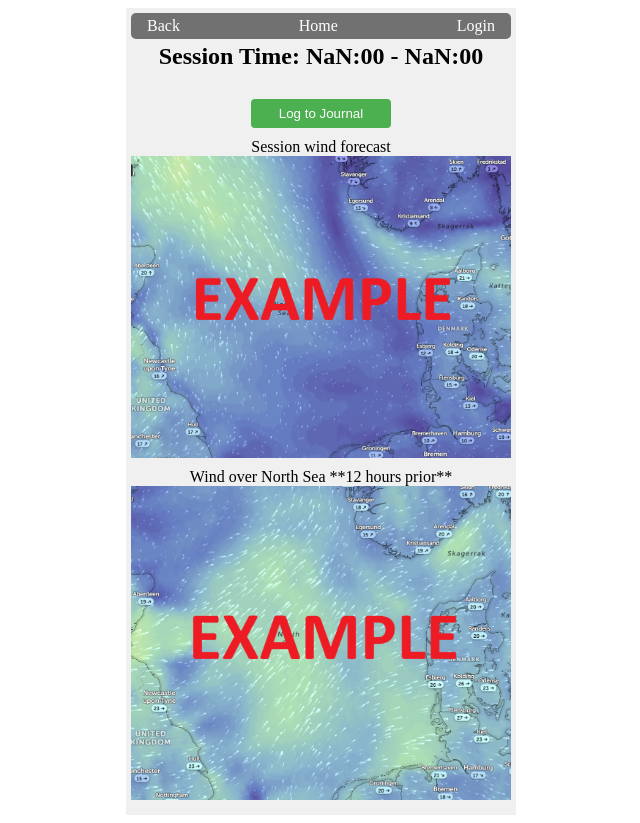
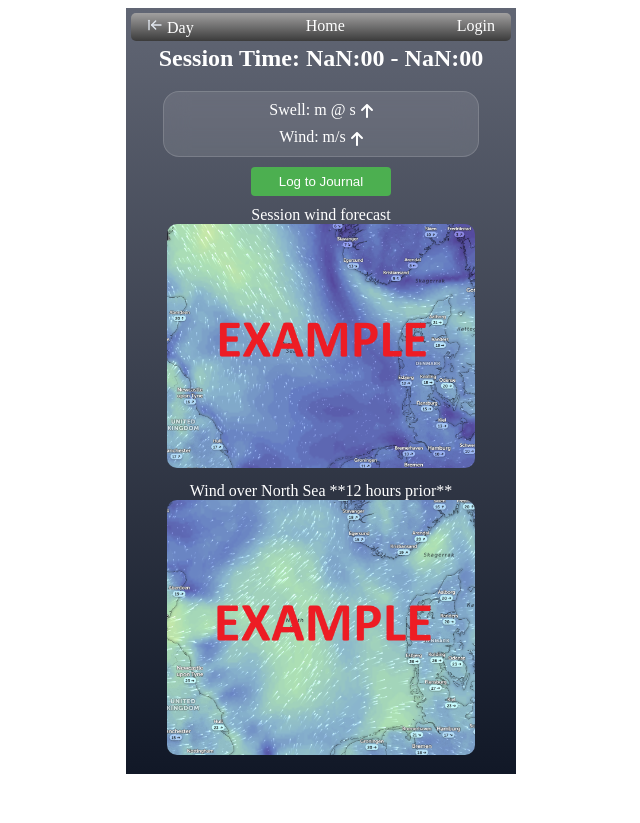
Before and after one commit to pete-h-87/Surf-App-Mono, a React (Create React App) app in the folder frontend/: page /three-hour-view in a window 1280 px wide. Shown: the whole page, without its empty margins (319-959 px from the left). After the commit the page ends 800 px from the top, so only its background shows below. Built offline with nearby package versions, Linux system fonts and the light colour scheme; no server answers.

Commit message:
correcting icons

```diff
--- a/frontend/src/components/Account/Account.js
+++ b/frontend/src/components/Account/Account.js
@@ -1,13 +1,13 @@
 import React, { useContext, useState, useEffect } from "react";
 import styles from "./Account.module.css";
 import { useNavigate } from "react-router-dom";
-import { LogIn, Cloud, BookOpen } from "lucide-react"; // Using lucide-react for web icons
+import { LogOut, House, Cloud, BookOpen } from "lucide-react"; // Using lucide-react for web icons
 import { Link } from "react-router-dom";
 import { loggingInTheUser } from "../../util";
 import { GlobalContext } from "../../GlobalState";
 
 const Account = () => {
-  const { setLoggedInUser, setLoggedInUserId, loggedInUserId } =
+  const { setLoggedInUser, setLoggedInUserId, loggedInUserId, loggedInUser } =
     useContext(GlobalContext);
 
   const [animateIn, setAnimateIn] = useState(false);
@@ -53,6 +53,7 @@ const Account = () => {
         <div className={styles.contentContainer}>
           <h1 className={styles.title}>Account</h1>
           <p className={styles.subtitle}></p>
+          <h3>{loggedInUser}</h3>
           <div className={styles.buttonContainer}>{/* Login Button */}</div>
         </div>
         <div className={styles.contentContainer}>
@@ -78,7 +79,7 @@ const Account = () => {
                 <span className={styles.buttonText}>Journal</span>
               </div>
             </button>
-                        <button
+            <button
               className={`${styles.button} ${
                 animateIn ? styles.animateIn : ""
               } ${journalPressed ? styles.pressed : ""}`}
@@ -87,7 +88,27 @@ const Account = () => {
                   journalPressed ? "0.95" : "1"
                 })`,
                 opacity: animateIn ? "1" : "0",
-                transitionDelay: animateIn ? "0.1s" : "0s",
+                transitionDelay: animateIn ? "0.2s" : "0s",
+              }}
+              onClick={() => {
+                navigate("/homescreen");
+              }}
+            >
+              <div className={styles.buttonContent}>
+                <House color="#E2E8F0" size={24} className={styles.icon} />
+                <span className={styles.buttonText}>Home Page</span>
+              </div>
+            </button>
+            <button
+              className={`${styles.button} ${
+                animateIn ? styles.animateIn : ""
+              } ${journalPressed ? styles.pressed : ""}`}
+              style={{
+                transform: `translateY(${animateIn ? "0" : "40px"}) scale(${
+                  journalPressed ? "0.95" : "1"
+                })`,
+                opacity: animateIn ? "1" : "0",
+                transitionDelay: animateIn ? "0.3s" : "0s",
               }}
               onClick={() => {
                 logout();
@@ -95,7 +116,7 @@ const Account = () => {
               }}
             >
               <div className={styles.buttonContent}>
-                <BookOpen color="#E2E8F0" size={24} className={styles.icon} />
+                <LogOut color="#E2E8F0" size={24} className={styles.icon} />
                 <span className={styles.buttonText}>Logout</span>
               </div>
             </button>
--- a/frontend/src/components/Account/Account.module.css
+++ b/frontend/src/components/Account/Account.module.css
@@ -40,6 +40,10 @@
     var(--color-dark-blue-2)
   );
   z-index: -10; /* Ensures it stays behind other content */
+}
+
+h3 {
+  color: white;
 }
 
 /* Container for main content (title, subtitle, buttons) */
--- a/frontend/src/components/Login/Login.js
+++ b/frontend/src/components/Login/Login.js
@@ -1,7 +1,7 @@
 import React, { useContext, useState, useEffect } from "react";
 import styles from "./Login.module.css";
 import { useNavigate } from "react-router-dom";
-import { LogIn, Cloud, BookOpen } from "lucide-react"; // Using lucide-react for web icons
+import { LogIn, FilePen, BookOpen } from "lucide-react"; // Using lucide-react for web icons
 import { Link } from "react-router-dom";
 import { loggingInTheUser } from "../../util";
 import { GlobalContext } from "../../GlobalState";
@@ -118,7 +118,7 @@ export const Login = () => {
               onClick={() => navigate("/register")}
             >
               <div className={styles.buttonContent}>
-                <BookOpen color="#E2E8F0" size={24} className={styles.icon} />
+                <FilePen color="#E2E8F0" size={24} className={styles.icon} />
                 <span className={styles.buttonText}>Register</span>
               </div>
             </button>
--- a/frontend/src/components/OneDayView/OneDayView.js
+++ b/frontend/src/components/OneDayView/OneDayView.js
@@ -6,6 +6,7 @@ import styles from "./OneDayView.module.css";
 import { FontAwesomeIcon } from "@fortawesome/react-fontawesome";
 import { faArrowUp } from "@fortawesome/free-solid-svg-icons";
 import getBackgroundColor from "../../util/colorCoding";
+import { ArrowLeftToLine } from "lucide-react";
 
 function OneDayView() {
   const [animateIn, setAnimateIn] = useState(false);
@@ -62,9 +63,10 @@ function OneDayView() {
     <div className={styles.page}>
       <nav className={styles.navbar}>
         <ul>
-          <li>
+          <li className={styles.arrowContainer}>
             <Link to="/one-week-view" state={{ dayIndex, date }}>
-              Back
+            <ArrowLeftToLine color="#E2E8F0" size={16} className={styles.icon} />
+              {" " + "Week"}
             </Link>
           </li>
           <li>
--- a/frontend/src/components/OneDayView/OneDayView.module.css
+++ b/frontend/src/components/OneDayView/OneDayView.module.css
@@ -37,10 +37,12 @@
   padding: 10px;
   color: black;
   font-size: 14px;
+  cursor: pointer;
 }
 
 .navbar {
-  background-color: #717171;
+  background: linear-gradient(to bottom, #a1a0a0, #3b3b3b);
+  border: 4px #000000;
   overflow: hidden;
   border-radius: 5px;
 }
--- a/frontend/src/components/OneWeekView/OneWeekView.module.css
+++ b/frontend/src/components/OneWeekView/OneWeekView.module.css
@@ -36,6 +36,7 @@
   padding: 0; /* Remove padding */
   box-sizing: border-box;
   text-decoration: none;
+  cursor: pointer;
   color: inherit; /* Include padding and border in the element's total width and height */
 }
 
--- a/frontend/src/components/Register/Register.js
+++ b/frontend/src/components/Register/Register.js
@@ -1,7 +1,7 @@
 import React, { useContext, useState, useEffect } from "react";
 import styles from "./Register.module.css";
 import { Link } from "react-router-dom";
-import { BookOpen } from "lucide-react"; // Using lucide-react for web icons
+import { FilePen } from "lucide-react"; // Using lucide-react for web icons
 import { useNavigate } from "react-router-dom";
 import { createNewUser } from "../../util";
 
@@ -92,7 +92,7 @@ export const Register = () => {
                 }}
               >
                 <div className={styles.buttonContent}>
-                  <BookOpen color="#E2E8F0" size={24} className={styles.icon} />
+                  <FilePen color="#E2E8F0" size={24} className={styles.icon} />
                   <span className={styles.buttonText}>Register</span>
                 </div>
               </button>
--- a/frontend/src/components/ThreeHourView/Modal/Modal.js
+++ b/frontend/src/components/ThreeHourView/Modal/Modal.js
@@ -11,7 +11,6 @@ function Modal({
   liveScreenShot,
   currentData,
 }) {
-
   if (!show) {
     return null;
   }
--- a/frontend/src/components/ThreeHourView/ThreeHourView.js
+++ b/frontend/src/components/ThreeHourView/ThreeHourView.js
@@ -7,7 +7,11 @@ import Modal from "./Modal/Modal";
 import ConfModal from "./ConfModal/ConfModal";
 import { createEntry, createJournalEntry } from "../../util";
 import { useNavigate } from "react-router-dom";
-import apiUrl from "../../config";
+import { FontAwesomeIcon } from "@fortawesome/react-fontawesome";
+import { faArrowUp } from "@fortawesome/free-solid-svg-icons";
+import { ArrowLeftToLine } from "lucide-react";
+
+// import apiUrl from "../../config";
 // import screenshotEx1 from "../../../public/pictures/ScreenshotEx1.png"
 
 function ThreeHourView() {
@@ -30,6 +34,28 @@ function ThreeHourView() {
   const currentYear = dayjs().year();
   const fullDate = `${currentYear}-${month}-${day}`;
   const formattedDate = dayjs(fullDate).format("YYYY-MM-DD");
+
+  const [animateIn, setAnimateIn] = useState(false);
+  const [loginPressed, setLoginPressed] = useState(false);
+  const [forecastPressed, setForecastPressed] = useState(false);
+  const [journalPressed, setJournalPressed] = useState(false);
+
+  // Spring-like animation for button press using CSS classes
+  const animatePress = (setPressedState) => {
+    setPressedState(true); // Apply pressed state (scale down)
+    setTimeout(() => {
+      setPressedState(false); // Remove pressed state (scale back up)
+    }, 10); // Short duration for the press effect
+  };
+
+  // Entrance animation effect (runs once on component mount)
+  useEffect(() => {
+    // Trigger the entrance animation after a short delay
+    const timer = setTimeout(() => {
+      setAnimateIn(true);
+    }, 10); // time waiting to begin animations
+    return () => clearTimeout(timer); // Cleanup timer on unmount
+  }, []);
 
   // fetch the screenshots with the formattedDate
   // useEffect(() => {
@@ -153,9 +179,14 @@ function ThreeHourView() {
     <div className={styles.page}>
       <nav className={styles.navbar}>
         <ul>
-          <li>
+          <li className={styles.arrowContainer}>
             <Link to="/one-day-view" state={{ dayIndex, date }}>
-              Back
+              <ArrowLeftToLine
+                color="#E2E8F0"
+                size={16}
+                className={styles.icon}
+              />
+              {" " + "Day"}
             </Link>
           </li>
           <li>
@@ -175,6 +206,47 @@ function ThreeHourView() {
         {threeHourPeriodIndex * 3 + 3}:00
       </h2>
       <h3>{date}</h3>
+
+      <div
+        className={`${styles.oldButton} ${animateIn ? styles.animateIn : ""} ${
+          loginPressed ? styles.pressed : ""
+        }`}
+        style={{
+          transform: `translateY(${animateIn ? "0" : "20px"}) scale(${
+            loginPressed ? "0.95" : "1"
+          })`,
+          opacity: animateIn ? "1" : "0",
+          transitionDelay: animateIn ? "0.1s" : "0s",
+        }}
+      >
+        <div className={styles.buttonContent}>
+          <span className={styles.infoSpan}>
+            Swell: {currentData.wave_height}m @ {currentData.wave_period} s
+            <FontAwesomeIcon
+              icon={faArrowUp}
+              style={{
+                transform: `rotate(${currentData.wave_direction + 180}deg)`,
+                fontSize: "1em",
+                verticalAlign: "middle",
+                marginLeft: "5px",
+              }}
+            />{" "}
+          </span>
+          <span className={styles.infoSpan}>
+            Wind: {currentData.wind_speed} m/s
+            <FontAwesomeIcon
+              icon={faArrowUp}
+              style={{
+                transform: `rotate(${currentData.wind_direction + 180}deg)`,
+                fontSize: "1em",
+                verticalAlign: "middle",
+                marginLeft: "5px",
+              }}
+            />
+          </span>
+        </div>
+      </div>
+
       {loggedInUser ? (
         <button onClick={handleModal} className={styles.modalButton}>
           Log to Journal
--- a/frontend/src/components/ThreeHourView/ThreeHourView.module.css
+++ b/frontend/src/components/ThreeHourView/ThreeHourView.module.css
@@ -1,6 +1,10 @@
 .page {
   padding: 5px;
-    background-color: #f0f0f0;
+  background: linear-gradient(
+    to bottom,
+    #616674,
+    #111827
+  ); /* Gradient from light gray to darker gray */
 }
 
 .container {
@@ -11,6 +15,11 @@
 
 .page h2 {
   margin: 4px;
+  color: white;
+}
+
+.page h3 {
+  color: white;
 }
 
 .session {
@@ -23,20 +32,22 @@
   align-items: center;
   box-sizing: border-box;
   padding: 10px;
-    color: black;
+  color: rgb(255, 255, 255);
   font-size: 14px;
 }
 
 .screenshotContainer {
   max-width: 390px;
+  justify-items: center;
   width: 100%;
   margin: 10px auto;
   overflow: hidden;
+  color: white;
 }
 
 .screenshot {
-    width: 100%;
-    display: block;
+  width: 90%;
+  border-radius: 10px;
 }
 
 .navbar {
@@ -78,3 +89,238 @@
 .navbar li a:hover {
   background-color: #111;
 }
+
+/* LandingTwo.module.css */
+
+/* CSS Variables for consistent colors */
+:root {
+  --color-dark-blue-1: #1e293b;
+  --color-dark-blue-2: #0f172a;
+  --color-light-text: #f8fafc;
+  --color-medium-text: #cbd5e1;
+  --color-button-bg: rgba(255, 255, 255, 0.1);
+  --color-button-border: rgba(255, 255, 255, 0.15);
+  --color-icon: #e2e8f0;
+  --color-blue-600: #2563eb; /* For the "Go Back Home" button */
+  --color-blue-700: #1d4ed8; /* For the "Go Back Home" button hover */
+  --color-gray-900: #111827; /* For the "Go Back Home" page background */
+}
+
+/* Base styles for font and full page sizing */
+.appContainer {
+  position: relative;
+  display: flex;
+  flex-direction: column;
+  align-items: center;
+  justify-content: center;
+  min-height: 100vh; /* Minimum height is viewport height */
+  width: 100%;
+  overflow: hidden; /* Prevents scrollbars from animations */
+  font-family: "Inter", sans-serif; /* Assumes Inter font is loaded globally */
+}
+
+/* Background gradient styles */
+.backgroundGradient {
+  position: absolute;
+  top: 0;
+  right: 0;
+  bottom: 0;
+  left: 0;
+  background: linear-gradient(
+    to bottom,
+    var(--color-dark-blue-1),
+    var(--color-dark-blue-2)
+  );
+  z-index: -10; /* Ensures it stays behind other content */
+}
+
+/* Container for main content (title, subtitle, buttons) */
+.contentContainer {
+  display: flex;
+  flex-direction: column;
+  align-items: center;
+  justify-content: center;
+  padding: 1.5rem; /* p-6 */
+  width: 100%;
+  max-width: 28rem; /* max-w-md (448px) */
+}
+
+/* Title styling */
+.title {
+  font-weight: 600; /* font-semibold */
+  font-size: 2.25rem; /* text-4xl */
+  line-height: 2.5rem; /* text-4xl */
+  color: var(--color-light-text); /* text-slate-50 */
+  margin-bottom: 0.5rem; /* mb-2 */
+  text-align: center;
+}
+
+/* Subtitle styling */
+.subtitle {
+  font-weight: 400; /* font-normal */
+  font-size: 1rem; /* text-base */
+  line-height: 1.5rem; /* text-base */
+  color: var(--color-medium-text); /* text-slate-400 */
+  margin-bottom: 3rem; /* mb-12 */
+  text-align: center;
+}
+
+.label {
+  color: white;
+}
+
+/* Container for the buttons */
+.buttonContainer {
+  width: 200px;
+  max-width: 24rem; /* max-w-sm (384px) */
+  display: flex;
+  flex-direction: column;
+  align-items: center;
+  gap: 1rem; /* space-y-4 */
+}
+
+/* Base button styling */
+.oldButton {
+  width: 70%;
+  height: 4rem; /* h-16 */
+  border-radius: 1rem; /* rounded-2xl */
+  background-color: var(--color-button-bg); /* bg-white bg-opacity-10 */
+  backdrop-filter: blur(12px); /* backdrop-blur-md */
+  -webkit-backdrop-filter: blur(12px); /* For Safari */
+  display: -webkit-inline-box;
+  align-items: center;
+  padding-left: 1.5rem; /* px-6 */
+  padding-right: 1.5rem; /* px-6 */
+  border: 1px solid var(--color-button-border); /* border border-white border-opacity-15 */
+  outline: none; /* outline-none */
+  transition: all 0.3s ease-out; /* transition-all duration-300 ease-out */
+}
+
+/* Button content (icon and text) */
+.buttonContent {
+  display: flex;
+  flex-direction: column;
+  align-items: center;
+  justify-content: space-evenly; /* justify-start */
+  width: 100%;
+}
+
+/* Button text styling */
+.buttonText {
+  font-weight: 500; /* font-medium */
+  font-size: 1rem; /* text-base */
+  line-height: 1.5rem; /* text-base */
+  color: var(--color-light-text); /* text-slate-50 */
+  margin-left: 0.75rem; /* ml-3 */
+}
+
+/* Icon styling (for lucide-react, which renders SVG) */
+.icon {
+  /* Lucide icons will inherit color from parent or be explicitly set */
+  color: var(--color-icon); /* #E2E8F0 */
+}
+
+/* --- Animation Classes --- */
+
+/* Entrance animation initial state (default in .button) */
+/* opacity: 0; translate-y-5/7/10; scale-100 */
+
+/* Entrance animation final state */
+.animateIn {
+  opacity: 1;
+  transform: translateY(0) scale(1);
+}
+
+/* Press animation state */
+.pressed {
+  transform: scale(0.95);
+}
+
+/* --- Conditional Page Styles (e.g., for "Go Back Home" page) --- */
+.otherPageContainer {
+  display: flex;
+  flex-direction: column;
+  align-items: center;
+  justify-content: center;
+  min-height: 100vh;
+  background-color: var(--color-gray-900); /* bg-gray-900 */
+  color: var(--color-light-text); /* text-white */
+}
+
+.otherPageTitle {
+  font-size: 1.875rem; /* text-3xl */
+  line-height: 2.25rem; /* text-3xl */
+  font-weight: 700; /* font-bold */
+}
+
+.backButton {
+  margin-top: 2rem; /* mt-8 */
+  padding: 0.75rem 1.5rem; /* px-6 py-3 */
+  background-color: var(--color-blue-600); /* bg-blue-600 */
+  color: var(--color-light-text); /* text-white */
+  border-radius: 0.5rem; /* rounded-lg */
+  box-shadow: 0 4px 6px -1px rgba(0, 0, 0, 0.1),
+    0 2px 4px -2px rgba(0, 0, 0, 0.1); /* shadow-md */
+  transition: background-color 0.3s ease-in-out; /* transition-colors duration-300 */
+  cursor: pointer;
+  border: none;
+  outline: none;
+}
+
+.backButton:hover {
+  background-color: var(--color-blue-700); /* hover:bg-blue-700 */
+}
+
+/* Responsive adjustments for smaller screens */
+@media (max-width: 600px) {
+  .title {
+    font-size: 2rem; /* Adjusted from 28px */
+  }
+  .subtitle {
+    font-size: 0.875rem; /* Adjusted from 14px */
+    margin-bottom: 1rem; /* Adjusted from 32px */
+  }
+  .button {
+    height: 3.5rem; /* Adjusted from 56px */
+    border-radius: 0.75rem; /* Adjusted from 12px */
+    padding: 0 1.25rem; /* Adjusted from 20px */
+  }
+  .buttonText {
+    font-size: 0.9375rem; /* Adjusted from 15px */
+  }
+}
+
+.navbar {
+  background: linear-gradient(to bottom, #a1a0a0, #3b3b3b);
+  border: 4px #000000;
+  overflow: hidden;
+  border-radius: 5px;
+}
+
+.navbar ul {
+  list-style-type: none;
+  margin: 0;
+  padding: 0;
+  display: flex;
+  justify-content: space-between;
+}
+
+.navbar li {
+  float: left;
+}
+
+.navbar li a {
+  display: block;
+  color: white;
+  text-align: center;
+  padding: 4px 16px;
+  text-decoration: none;
+}
+
+.navbar li a:hover {
+  background-color: #111;
+}
+
+.infoSpan {
+  color: white;
+}
```
Also changed, not shown: frontend/src/components/Landing/Landing.js (+6 -2 lines). Lines whose indentation alone changed are shown as unchanged.
